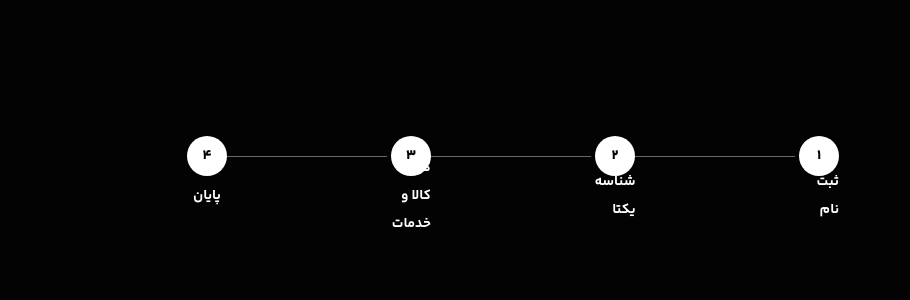
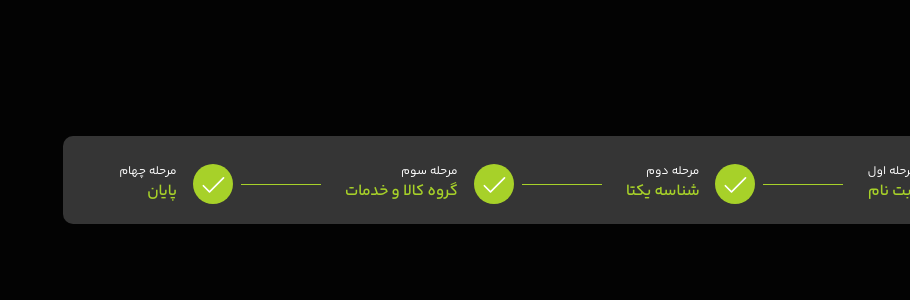
Before and after one commit to HesamDanaee/maher-panel, a Next.js app: page /register/signup in a window 1280 px wide. Shown: the top 300 px of the page, without its empty margins (370-1280 px from the left). Built offline with nearby package versions, Linux system fonts and the light colour scheme.

Commit message:
Add stepper component

```diff
--- a/public/data/data.json
+++ b/public/data/data.json
@@ -100,7 +100,11 @@
     "slider": {
       "nav": {
         "title": "پروفایل",
-        "navs": ["اعلانات", "تنظیمات", "حساب کاربری"]
+        "navs": [
+          "اعلانات",
+          "تنظیمات",
+          "حساب کاربری"
+        ]
       },
       "tab": {
         "title": "پنل",
@@ -190,7 +194,13 @@
         "newTaxPayer": "ایجاد مؤدی جدید"
       },
       "table": {
-        "thData": ["", "وضعیت", "کدملی/شناسه ملی", "نوع شخصیت", "نام مؤدی"]
+        "thData": [
+          "",
+          "وضعیت",
+          "کدملی/شناسه ملی",
+          "نوع شخصیت",
+          "نام مؤدی"
+        ]
       }
     },
     "invoice": {
@@ -239,19 +249,28 @@
                     "title": "نوع صورتحساب",
                     "name": "billType",
                     "type": "select",
-                    "options": ["نوع اول", "نوع دوم"]
+                    "options": [
+                      "نوع اول",
+                      "نوع دوم"
+                    ]
                   },
                   {
                     "title": "الگو صورتحساب",
                     "name": "Invoice template",
                     "type": "select",
-                    "options": ["فروش", "صورت حساب ط"]
+                    "options": [
+                      "فروش",
+                      "صورت حساب ط"
+                    ]
                   },
                   {
                     "title": "روش تسویه",
                     "name": "settlement method",
                     "type": "select",
-                    "options": ["نقدی", ""]
+                    "options": [
+                      "نقدی",
+                      ""
+                    ]
                   }
                 ],
                 "level2": [
@@ -293,7 +312,9 @@
                 },
                 {
                   "name": "",
-                  "options": ["عدد"],
+                  "options": [
+                    "عدد"
+                  ],
                   "title": "",
                   "type": "select"
                 },
@@ -374,7 +395,18 @@
             "وضعیت",
             "عملیات"
           ],
-          "body": [["", "", "", "", "", "", "", ""]],
+          "body": [
+            [
+              "",
+              "",
+              "",
+              "",
+              "",
+              "",
+              "",
+              ""
+            ]
+          ],
           "modal": {
             "option1": "چاپ فاکتور",
             "option2": "تاریخچه فاکتور"
@@ -390,8 +422,14 @@
         "button": "ثبت مشتری جدید",
         "modal": {
           "inputs": {
-            "options": ["حقیقی", "حقوقی"],
-            "enTitles": ["individual", "legalEnteties"],
+            "options": [
+              "حقیقی",
+              "حقوقی"
+            ],
+            "enTitles": [
+              "individual",
+              "legalEnteties"
+            ],
             "individual": [
               {
                 "placeholder": "نام و نام خانوادگی",
@@ -408,31 +446,26 @@
               {
                 "placeholder": "کد اقتصادی",
                 "name": "ecCode",
-
                 "type": "string"
               },
               {
                 "placeholder": "کد پستی",
                 "name": "postCode",
-
                 "type": "string"
               },
               {
                 "placeholder": "عدد شروع فاکتور",
                 "name": "invoice",
-
                 "type": "string"
               },
               {
                 "placeholder": "تاریخ تولد",
                 "name": "birthdate",
-
                 "type": "string"
               },
               {
                 "placeholder": "آدرس",
                 "name": "address",
-
                 "type": "string"
               }
             ],
@@ -440,43 +473,36 @@
               {
                 "placeholder": "نام شرکت",
                 "name": "companyName",
-
                 "type": "string"
               },
               {
                 "placeholder": "شماره ثبت شرکت",
                 "name": "companyRegistrationNumber",
-
                 "type": "string"
               },
               {
                 "placeholder": "کد اقتصادی",
                 "name": "ecCode",
-
                 "type": "string"
               },
               {
                 "placeholder": "کد پستی",
                 "name": "postCode",
-
                 "type": "string"
               },
               {
                 "placeholder": "عدد شروع فاکتور",
                 "name": "invoice",
-
                 "type": "string"
               },
               {
                 "placeholder": "تاریخ ثبت شرکت",
                 "name": "companyRegistrationDate",
-
                 "type": "string"
               },
               {
                 "placeholder": "آدرس",
                 "name": "address",
-
                 "type": "string"
               }
             ],
@@ -486,7 +512,14 @@
       },
       "table": {
         "noDataText": "فاکتور ثبت شده ای موجود نمی باشد.",
-        "thData": ["", "کد پستی", "کد ملی", "شناسه ملی", "موبایل", "نام"]
+        "thData": [
+          "",
+          "کد پستی",
+          "کد ملی",
+          "شناسه ملی",
+          "موبایل",
+          "نام"
+        ]
       }
     },
     "goods": {
@@ -546,7 +579,13 @@
           ],
           "addButton": "افزودن کالا",
           "table": {
-            "thData": ["عملیات", "شناسه کالا", "قیمت", "واحد کالا", "نام کالا"]
+            "thData": [
+              "عملیات",
+              "شناسه کالا",
+              "قیمت",
+              "واحد کالا",
+              "نام کالا"
+            ]
           },
           "submit": "ثبت نهایی"
         }
@@ -582,8 +621,14 @@
       "title": "ثبت اطلاعات مؤدی",
       "button": "مرحله بعد",
       "inputs": {
-        "titles": ["حقیقی", "حقوقی"],
-        "enTitles": ["individual", "legalEnteties"],
+        "titles": [
+          "حقیقی",
+          "حقوقی"
+        ],
+        "enTitles": [
+          "individual",
+          "legalEnteties"
+        ],
         "individual": [
           {
             "placeholder": "نام و نام خانوادگی",
@@ -734,12 +779,19 @@
         }
       ]
     },
-
     "steps": {
-      "1": "ثبت نام",
-      "2": "شناسه یکتا",
-      "3": "گروه کالا و خدمات",
-      "4": "پایان"
+      "stepsCount": [
+        "مرحله اول",
+        "مرحله دوم",
+        "مرحله سوم",
+        "مرحله چهام"
+      ],
+      "stepsName": [
+        "ثبت نام",
+        "شناسه یکتا",
+        "گروه کالا و خدمات",
+        "پایان"
+      ]
     }
   },
   "404": {
--- /dev/null
+++ b/src/components/common/stepper/Stepper.tsx
@@ -0,0 +1,80 @@
+import { Fragment, memo } from "react";
+import style from "./style.module.css";
+import List from "../List";
+import Typography from "../Typography";
+import Box from "../Box";
+import Flex from "../Flex";
+import data from "@/public/data/data.json";
+import { PiCheck } from "react-icons/pi";
+
+interface StepperProps {
+  currentStep: number;
+  numberOfSteps: number;
+}
+
+const Stepper = memo(function Stepper({
+  currentStep,
+  numberOfSteps,
+}: StepperProps) {
+  const isHide = (index: number) => index === numberOfSteps - 1;
+
+  const { stepperWrapper, stepperCircle, stepperLine, isActive, btnWrapper } =
+    style;
+
+  const {
+    register: {
+      steps: { stepsCount, stepsName },
+    },
+  } = data;
+
+  return (
+    <List
+      className={stepperWrapper}
+      list={Array(numberOfSteps).fill(<></>)}
+      render={(_, index) => {
+        return (
+          <Fragment key={index}>
+            <Flex
+              className={`${stepperCircle} ${
+                currentStep >= index + 1 ? isActive : ""
+              }`}
+            >
+              <Typography className="text-sm">
+                {currentStep >= index + 1 ? (
+                  <PiCheck className="text-foreground w-7 h-7" />
+                ) : (
+                  index + 1
+                )}
+              </Typography>
+            </Flex>
+
+            <Flex className="!w-auto flex-col mx-4">
+              <Typography className="text-xs font-light" variant="p">
+                {stepsCount[index]}
+              </Typography>
+              <Typography
+                className={`text-md font-normal ${
+                  currentStep >= index + 1 ? "text-accent" : "text-foreground"
+                }`}
+                variant="h4"
+              >
+                {stepsName[index]}
+              </Typography>
+            </Flex>
+            {!isHide(index) && (
+              <Box
+                className={`${stepperLine} ${
+                  currentStep > index + 1 ? isActive : ""
+                } !border-none`}
+              >
+                <></>
+              </Box>
+            )}
+          </Fragment>
+        );
+      }}
+    />
+  );
+});
+
+export default Stepper;
--- /dev/null
+++ b/src/components/common/stepper/style.module.css
@@ -0,0 +1,52 @@
+
+.stepperWrapper{
+    display: flex;
+    justify-content: center;
+    align-items: center;
+    flex-direction: row;
+    background-color: hsl(var(--muted));
+    padding: 20px 0;
+    margin: 0 auto;
+    max-width: 950px;
+    border-radius: 10px;
+ }
+
+ .stepperCircle{
+    width: 40px;
+    height: 40px;
+    border-radius: 50%;
+    background-color: transparent;
+    color: hsl(var(--foreground));
+    border: 2px solid hsl(var(--foreground));
+    font-size: 23px;
+    justify-content: center;
+    align-items: center;
+ }
+
+ .stepperLine{
+    width: 80px;
+    height: 1px;
+    background-color: hsl(var(--foreground));
+    margin: 0 8px;
+ }
+
+ .isActive{
+    background-color: hsl(var(--accent));
+    border: 3px solid transparent;
+ }
+
+ .btnWrapper{
+    display: flex;
+    justify-content: space-between;
+    align-items: center;
+    /* margin-top: 50px; */
+ }
+
+ .btnWrapper > button{
+    width: 40%;
+    border: none;
+    border-radius: 5px;
+    padding: 10px 20px;
+    font-size: 16px;
+    font-weight: 700;
+ }
--- a/src/containers/register/Register.tsx
+++ b/src/containers/register/Register.tsx
@@ -10,6 +10,7 @@ import Box from "@/src/components/common/Box";
 import Typography from "@/src/components/common/Typography";
 import { Separator } from "@/src/components/shadcn/Separator";
 import Flex from "@/src/components/common/Flex";
+import Stepper from "@/src/components/common/stepper/Stepper";
 
 type Steps = "signup" | "uniqueIdentifier" | "services";
 
@@ -36,9 +37,9 @@ export default function Register({ params: { slug } }: RegisterProps) {
   }
 
   return (
-    <Grid className="grid-cols-6 grid-rows-12">
-      <GridCol className="col-span-10 row-start-3 row-end-5">
-        <List
+    <Grid className="grid-cols-8 grid-rows-12">
+      <GridCol className="col-start-2 col-end-8 row-start-3 row-end-5">
+        {/* <List
           className="!flex-row !h-auto items-center justify-center gap-x-1"
           list={Object.values(steps)}
           render={(step, x) => (
@@ -63,7 +64,9 @@ export default function Register({ params: { slug } }: RegisterProps) {
               )}
             </Flex>
           )}
-        />
+        /> */}
+
+        <Stepper currentStep={4} numberOfSteps={4} />
       </GridCol>
 
       {/* Step */}
```
Also changed, not shown: docker-compose.yml (deleted, +0 -13 lines), 1 other file (tests, documents, lock files or other folders).
